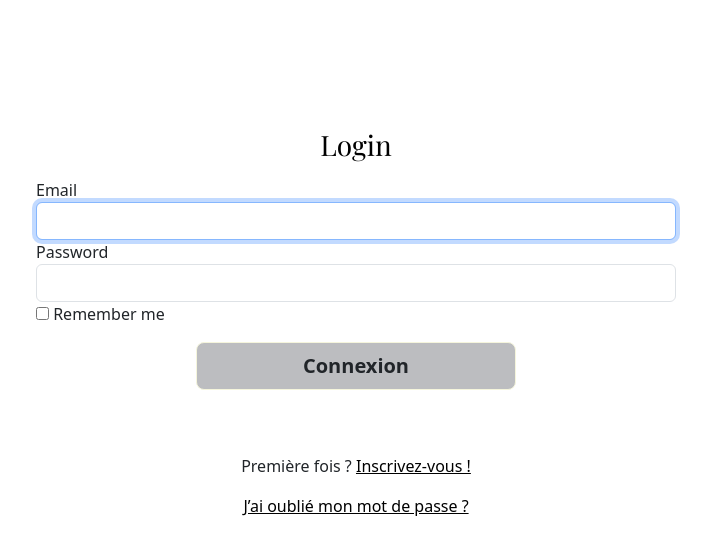
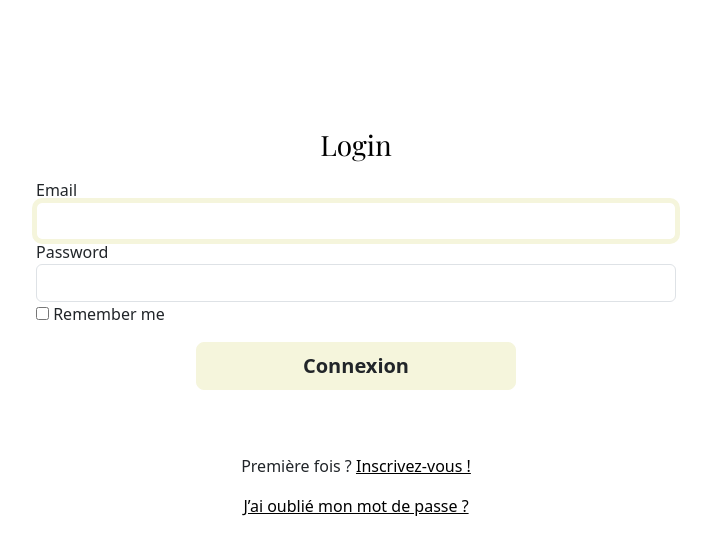
Before and after one commit to Davidgbn33/Galerie, a Symfony app: template templates/security/login.html.twig in a window 1280 px wide. Shown: the part 100-655 px from the top of the page, without its empty margins (284-995 px from the left). Run offline with Twig, Linux system fonts and the light colour scheme; the template is opened without the code that fills it, so the values that code supplies are empty; style sheets or scripts are compiled from the project's sources; some libraries are stand-ins or nearby versions.

Commit message:
add css on input form

```diff
--- a/assets/styles/app.scss
+++ b/assets/styles/app.scss
@@ -9,6 +9,7 @@
 @import "modules/comments.scss";
 @import "modules/admin.scss";
 @import "modules/table.scss";
+@import "modules/form.scss";
 
 
 body {
--- a/assets/styles/modules/button.scss
+++ b/assets/styles/modules/button.scss
@@ -1,12 +1,11 @@
 .te-btn {
   --bs-btn-font-weight: 600;
-  --bs-btn-bg: #BCBDC0;
-  --bs-btn-border-color:  #F5F5DC;
-  --bs-btn-hover-color:  #F5F5DC;
-  --bs-btn-hover-bg: #{shade-color(#BCBDC0, 10%)};
-  --bs-btn-hover-border-color: #{shade-color(#BCBDC0, 10%)};
-  --bs-btn-focus-shadow-rgb: #BCBDC0;
+  --bs-btn-bg: #f5f5dc;
+  --bs-btn-border-color:  #f5f5dc;
+  --bs-btn-hover-bg: #f5f5dc;
+  --bs-btn-hover-border-color: #{shade-color(#f5f5dc, 10%)};
+  --bs-btn-focus-shadow-rgb: #f5f5dc;
   --bs-btn-active-color: var(--bs-btn-hover-color);
-  --bs-btn-active-bg: #{shade-color(#BCBDC0, 20%)};
-  --bs-btn-active-border-color: #{shade-color(#BCBDC0, 20%)};
+  --bs-btn-active-bg: #{shade-color(#f5f5dc, 15%)};
+  --bs-btn-active-border-color: #{shade-color(#f5f5dc, 15%)};
 }
--- /dev/null
+++ b/assets/styles/modules/form.scss
@@ -0,0 +1,4 @@
+.form-control:focus {
+  border-color: #f5f5dc;
+  box-shadow: 0 0 0 0.25rem #f5f5dc;
+}
```
